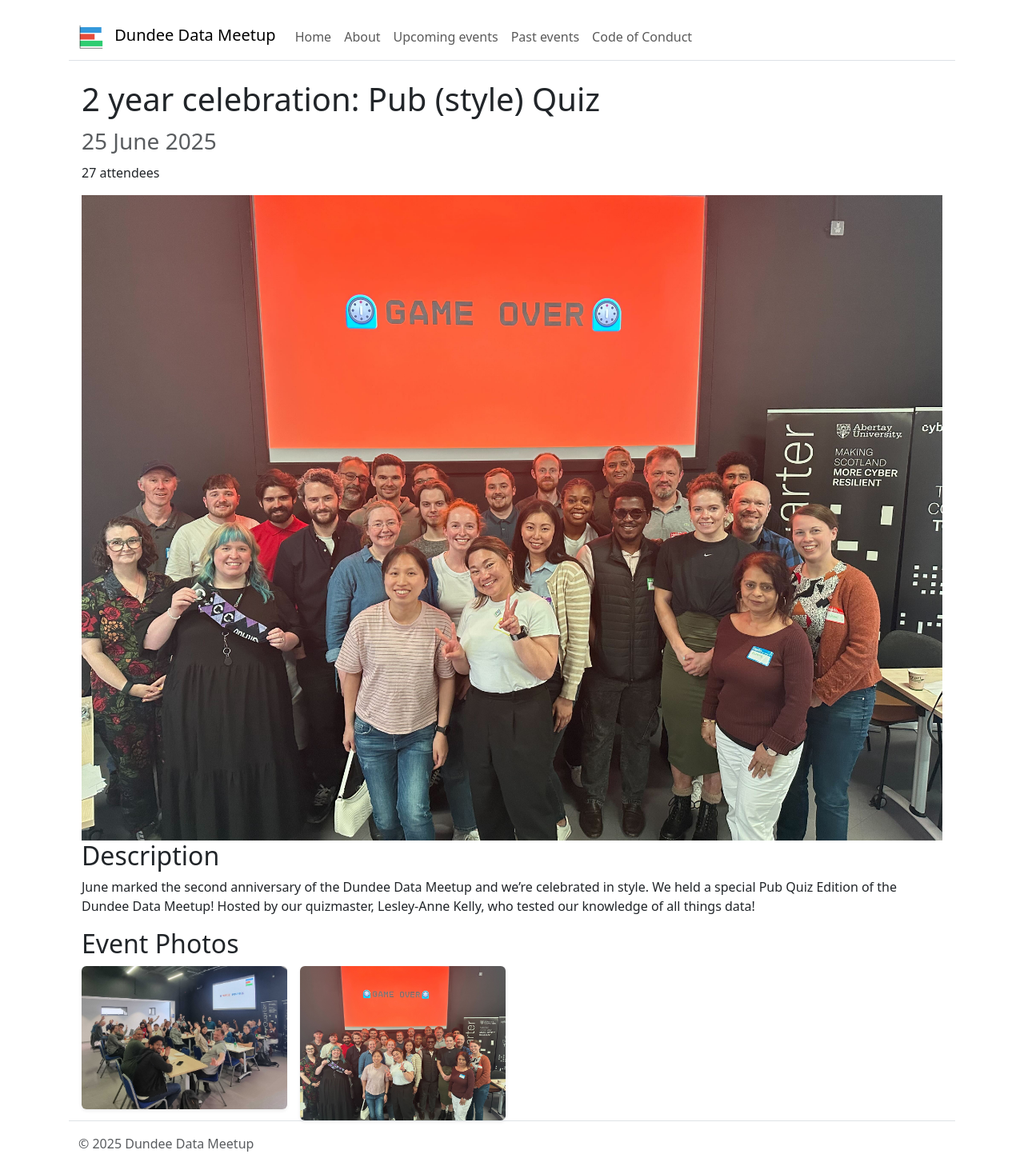
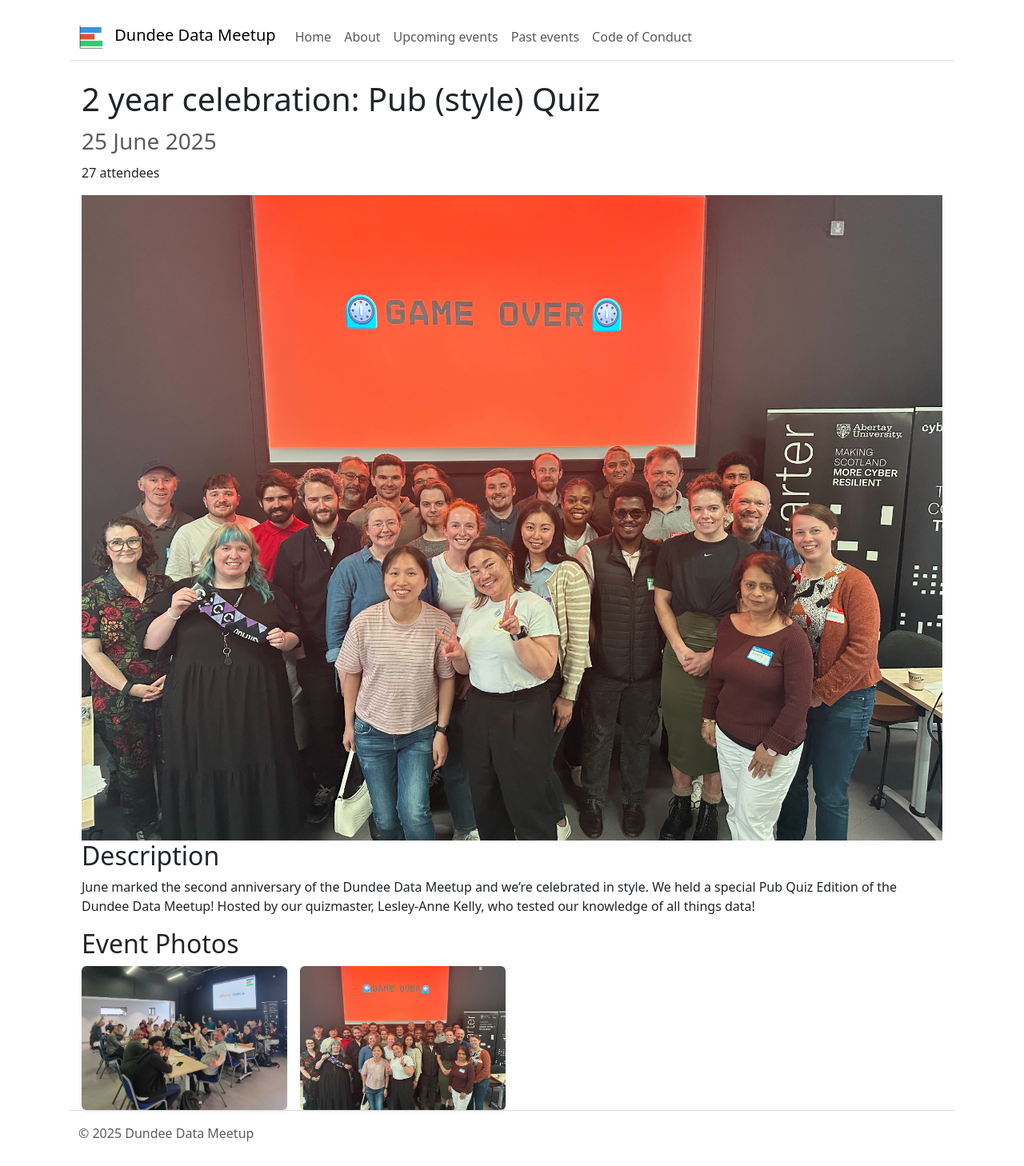
Before and after one commit to DundeeDataMeetup/dundeedatameetup.github.io, a Jekyll site: the page built from _events/2025/06.md, in a window 1280 px wide. Shown: the whole page at 80% size. Built offline with Jekyll 4.4.1, drawn with Linux system fonts in a browser that asks for light colours.

Commit message:
feat: Implement gallery layout for event photos and update styles

```diff
--- a/_layouts/event.html
+++ b/_layouts/event.html
@@ -75,17 +75,17 @@
         </div>
     </div>
 </div>
-
+<!-- Gallery of event photos -->
 <div class="row g-3">
     {% for image in event_images %}
         <div class="col-6 col-md-4 col-lg-3">
             <a href="#" data-bs-toggle="modal" data-bs-target="#eventPhotoModal" data-img-src="{{ image.path | relative_url }}">
-                                <img src="{{ image.path | relative_url }}" class="img-fluid rounded shadow-sm" alt="Event photo" loading="lazy" />
+                <img src="{{ image.path | relative_url }}" class="img-fluid rounded shadow-sm event-photo-thumb" alt="Event photo" loading="lazy" />
             </a>
         </div>
     {% endfor %}
 </div>
-
+<!-- Bootstrap JavaScript for modal functionality -->
 <script>
 document.addEventListener('DOMContentLoaded', function() {
     var modal = document.getElementById('eventPhotoModal');
--- a/assets/css/site.css
+++ b/assets/css/site.css
@@ -14,28 +14,8 @@
     object-fit: cover;
 }
 
-#eventPhotosCarousel {
-    /* Optional: set a max width for desktop, full width for mobile */
-    max-width: 700px;
-    margin-left: auto;
-    margin-right: auto;
+.event-photo-thumb {
+    height: 180px;
+    object-fit: cover;
+    width: 100%;
 }
-
-#eventPhotosCarousel .carousel-item {
-    /* Maintain aspect ratio (e.g., 16:9) */
-    aspect-ratio: 16 / 9;
-    min-height: 200px; /* fallback for browsers without aspect-ratio */
-    background: #222;  /* fallback background */
-    display: flex;
-    align-items: center;
-    justify-content: center;
-}
-
-#eventPhotosCarousel .carousel-item img {
-    width: 100%;
-    height: 100%;
-    object-fit: cover;
-    object-position: center;
-    border-radius: 0.5rem;
-    max-height: 60vh; /* never taller than 60% of viewport */
-}
```
Lines whose indentation alone changed are shown as unchanged.
